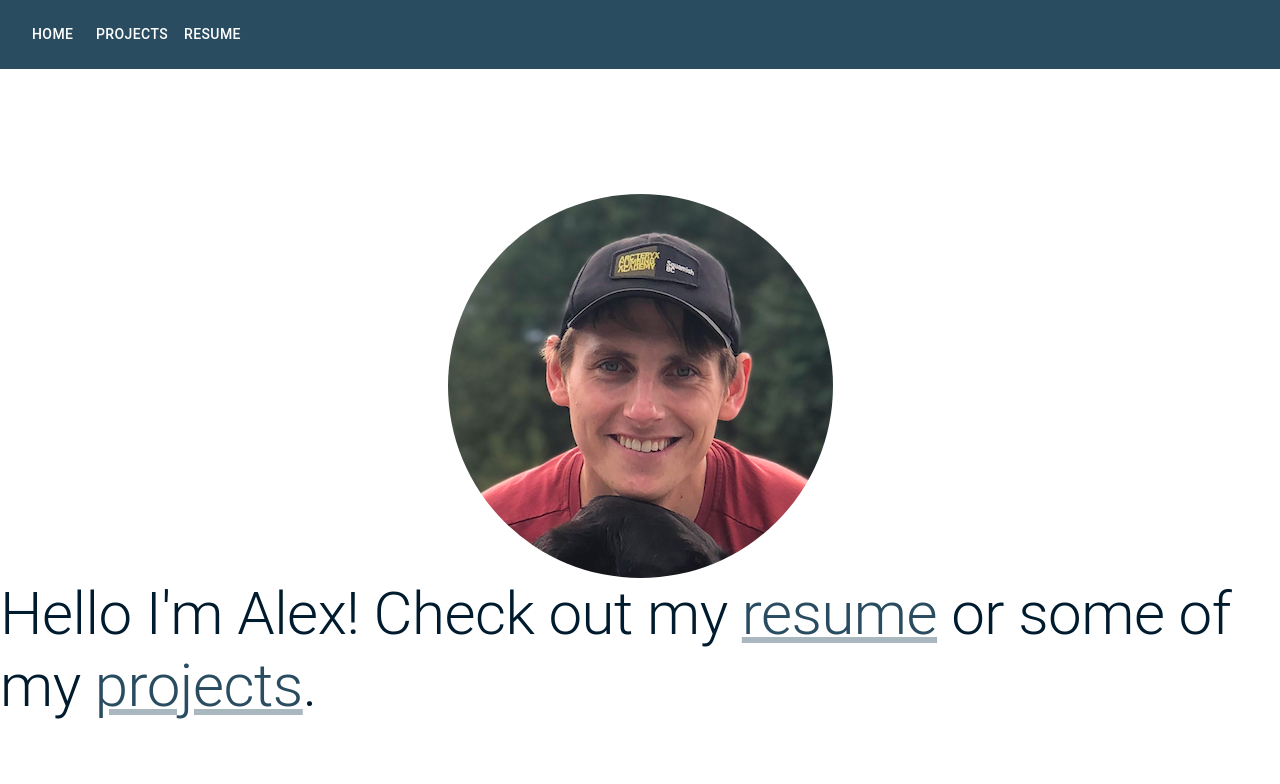
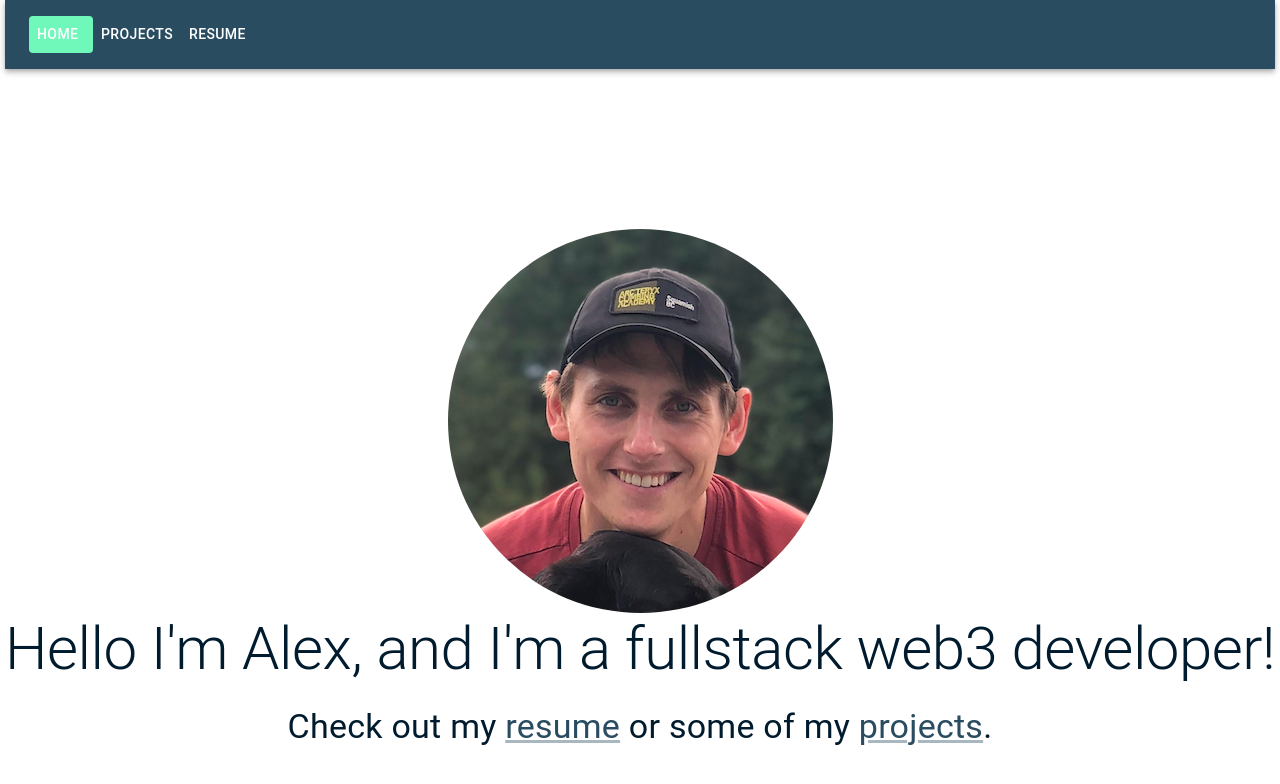
Before and after one commit to lalexgap/website, a React (Vite) app: page / in a window 1280 px wide. Shown: the top 784 px of the page. Built offline with nearby package versions, Linux system fonts and the light colour scheme.

Commit message:
Move to NavBar component

```diff
--- /dev/null
+++ b/src/NavBar.tsx
@@ -0,0 +1,35 @@
+import AppBar from "@mui/material/AppBar";
+
+import { Button, Box, Toolbar } from "@mui/material";
+import { NavLink } from "react-router-dom";
+export default function NavBar() {
+  const pages = [
+    { name: "home", url: "/" },
+    { name: "projects", url: "/projects" },
+    { name: "resume", url: "/resume" },
+  ];
+  return (
+    <AppBar position="static">
+      <Toolbar>
+        <Box sx={{ flexGrow: 1, display: { xs: "none", md: "flex" } }}>
+          {pages.map((page) => (
+            <Button
+              component={NavLink}
+              sx={(theme) => ({
+                my: 2,
+                color: "white",
+                display: "block",
+                "&.active": {
+                  backgroundColor: theme.palette.action.selected,
+                },
+              })}
+              to={page.url}
+            >
+              {page.name}
+            </Button>
+          ))}
+        </Box>
+      </Toolbar>
+    </AppBar>
+  );
+}
--- a/src/main.tsx
+++ b/src/main.tsx
@@ -7,42 +7,13 @@ import Resume from "./routes/Resume.tsx";
 import Projects from "./routes/Projects.tsx";
 import "./index.css";
 import theme from "./theme";
-import AppBar from "@mui/material/AppBar";
-import { Link as RouterLink } from "react-router-dom";
-import { Button, Box, Toolbar } from "@mui/material";
+import NavBar from "./NavBar.tsx";
 
 ReactDOM.createRoot(document.getElementById("root")!).render(
   <React.StrictMode>
     <ThemeProvider theme={theme}>
       <BrowserRouter>
-        <AppBar position="static">
-          <Toolbar>
-            <Box sx={{ flexGrow: 1, display: { xs: "none", md: "flex" } }}>
-              <Button
-                component={RouterLink}
-                sx={{ my: 2, color: "white", display: "block" }}
-                to="/"
-              >
-                Home
-              </Button>
-              <Button
-                component={RouterLink}
-                sx={{ my: 2, color: "white", display: "block" }}
-                to="/projects"
-              >
-                Projects
-              </Button>
-              <Button
-                component={RouterLink}
-                sx={{ my: 2, color: "white", display: "block" }}
-                to="/resume"
-              >
-                Resume
-              </Button>
-            </Box>
-          </Toolbar>
-        </AppBar>
-
+        <NavBar />
         <Routes>
           <Route path="/" element={<Landing />} />
           <Route path="/resume" element={<Resume />} />
--- a/src/routes/Landing.tsx
+++ b/src/routes/Landing.tsx
@@ -8,8 +8,8 @@ function Landing() {
       display="flex"
       justifyContent="center" // Horizontally centers the content
       alignItems="center" // Vertically centers the content
-      height="100vh" // Takes the full height of the viewport
       flexDirection="column"
+      marginTop={20}
     >
       <CardMedia
         component="img"
@@ -17,8 +17,11 @@ function Landing() {
         sx={{ maxHeight: 385, maxWidth: 385, borderRadius: "50%" }}
       />
       <Typography color="textPrimary" variant="h2" gutterBottom>
-        Hello I'm Alex! Check out my <Link href="/resume">resume</Link> or some
-        of my <Link href="/projects">projects</Link>.
+        Hello I'm Alex, and I'm a fullstack web3 developer!
+      </Typography>
+      <Typography color="textPrimary" variant="h4" gutterBottom>
+        Check out my <Link href="/resume">resume</Link> or some of my{" "}
+        <Link href="/projects">projects</Link>.
       </Typography>
     </Box>
   );
--- a/src/routes/Projects.tsx
+++ b/src/routes/Projects.tsx
@@ -12,9 +12,6 @@ import {
 function Projects() {
   return (
     <Container>
-      <Typography variant="h1" color="textPrimary">
-        Projects
-      </Typography>{" "}
       <Carousel swipe={true} autoPlay={false}>
         <Card>
           <CardMedia component="img" image="go-nitro.png" />
--- a/src/theme.ts
+++ b/src/theme.ts
@@ -2,6 +2,7 @@ import { createTheme } from '@mui/material/styles';
 
 const theme = createTheme({
   palette: {
+    action:{selected:"#70F8BA"},
     primary: {
       main: '#294C60',
     },
@@ -18,7 +19,8 @@ const theme = createTheme({
             secondary:"#70F8BA"
         }
   },
-  // Add other theme configurations here
+
+
 });
 
 export default theme;
```
